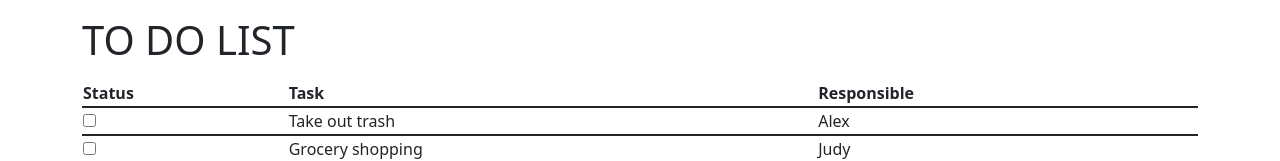
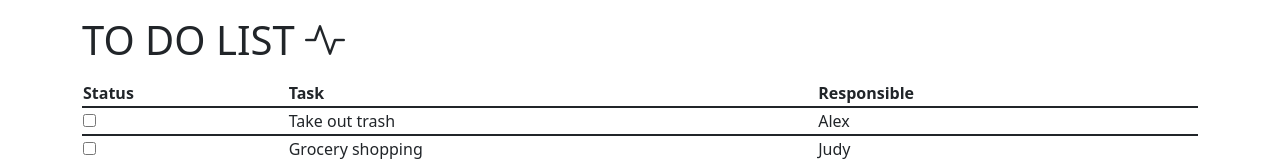
Before and after one commit to augustekau/angular-json-server, an Angular app: page / in a window 1280 px wide. Shown: the top 161 px of the page. Built offline with nearby package versions, Linux system fonts and the light colour scheme; data requests are answered from the project's data file.

Commit message:
bootstrap icons

```diff
--- a/package.json
+++ b/package.json
@@ -19,6 +19,7 @@
     "@angular/platform-browser-dynamic": "~12.2.0",
     "@angular/router": "~12.2.0",
     "bootstrap": "^5.1.3",
+    "bootstrap-icons": "^1.7.0",
     "rxjs": "~6.6.0",
     "tslib": "^2.3.0",
     "zone.js": "~0.11.4"
--- a/src/app/app.component.html
+++ b/src/app/app.component.html
@@ -1,7 +1,7 @@
 <div class="container">
   <div class="row">
     <div class="col-12">
-      <h1 class="mb-3 mt-3">TO DO LIST</h1>
+      <h1 class="mb-3 mt-3">TO DO LIST <i class="bi bi-activity"></i></h1>
     </div>
   </div>
   <div class="row">
--- a/src/styles.scss
+++ b/src/styles.scss
@@ -1,2 +1,3 @@
 /* You can add global styles to this file, and also import other style files */
 @import "~bootstrap/dist/css/bootstrap.min.css";
+@import "~bootstrap-icons/font/bootstrap-icons.css";
```
Also changed, not shown: 1 other file (tests, documents, lock files or other folders).
